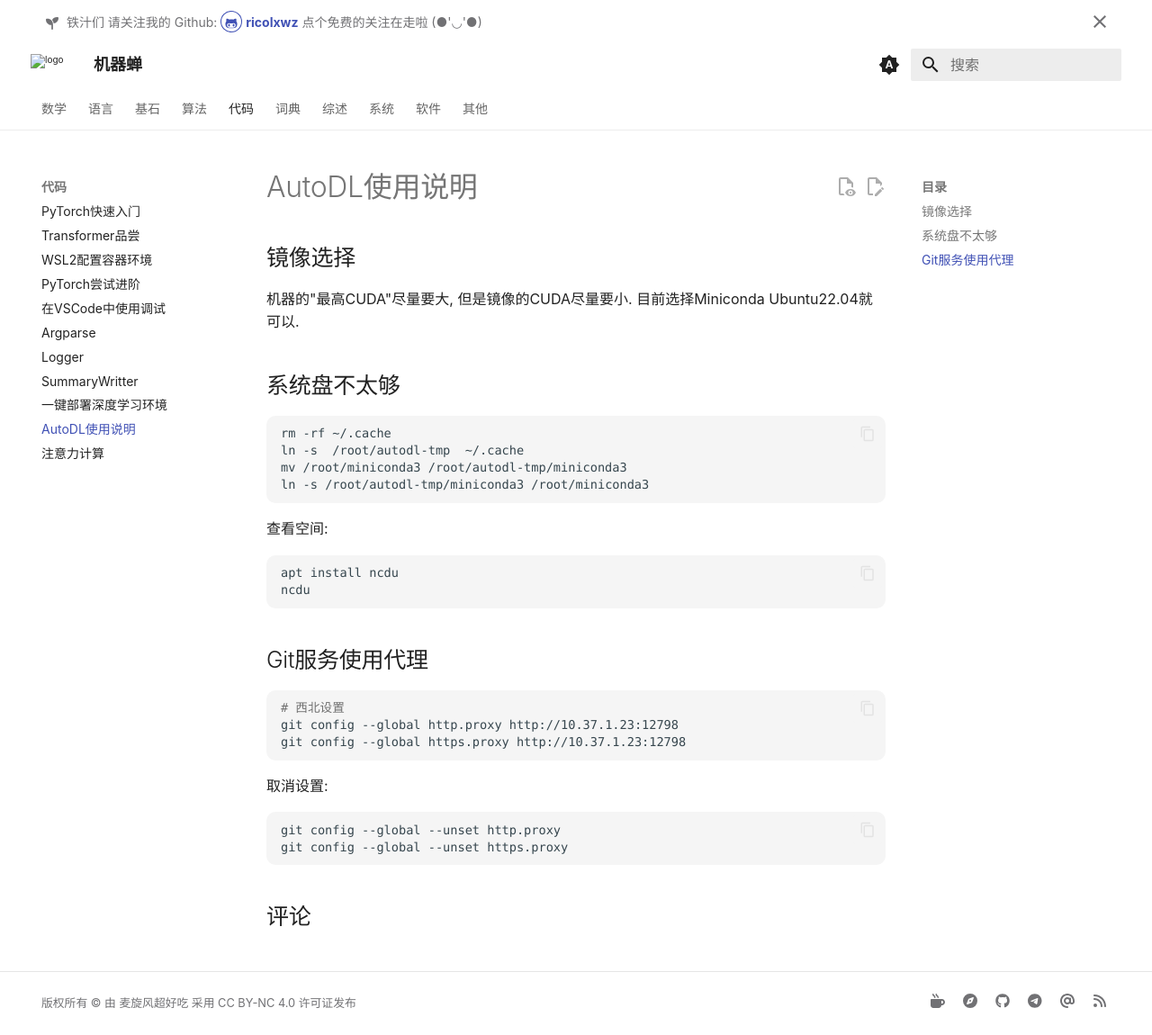
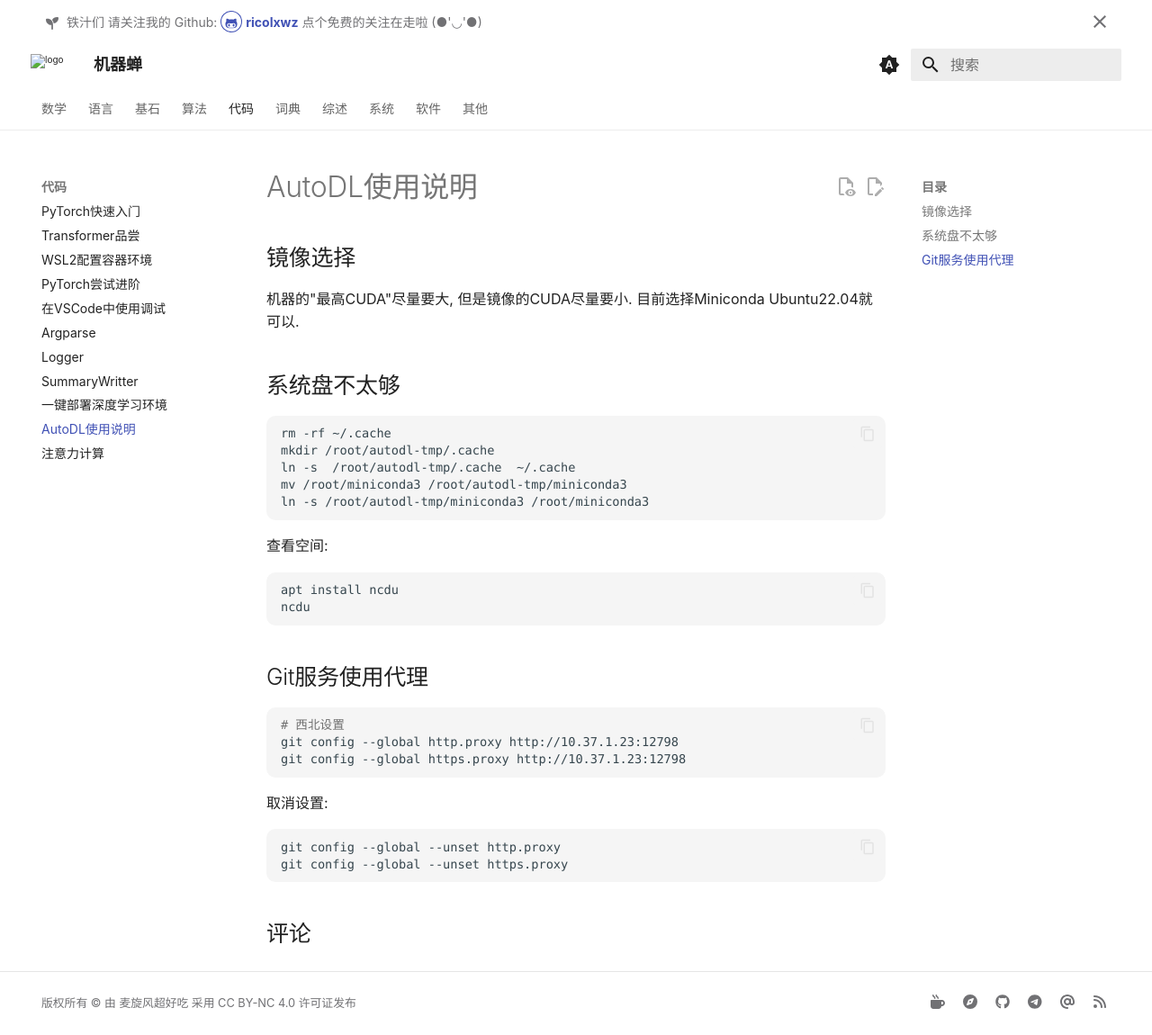
Before and after one commit to ricolxwz/note, an MkDocs documentation site: the page built from docs/code/autodl.md, in a window 1280 px wide and 1150 px high. Shown: the whole window at 90% size. Built offline with MkDocs 1.6.1 and Material for MkDocs 9.7.7, drawn with Linux system fonts in a browser that asks for light colours; some web fonts are replaced; comment, search, counter and statistics services are not loaded.

Commit message:
docs: 更新AutoDL使用说明，修正缓存目录创建步骤

````diff
--- a/docs/code/autodl.md
+++ b/docs/code/autodl.md
@@ -11,7 +11,8 @@
 
 ```bash
 rm -rf ~/.cache
-ln -s  /root/autodl-tmp  ~/.cache
+mkdir /root/autodl-tmp/.cache
+ln -s  /root/autodl-tmp/.cache  ~/.cache
 mv /root/miniconda3 /root/autodl-tmp/miniconda3
 ln -s /root/autodl-tmp/miniconda3 /root/miniconda3
 ```
````
